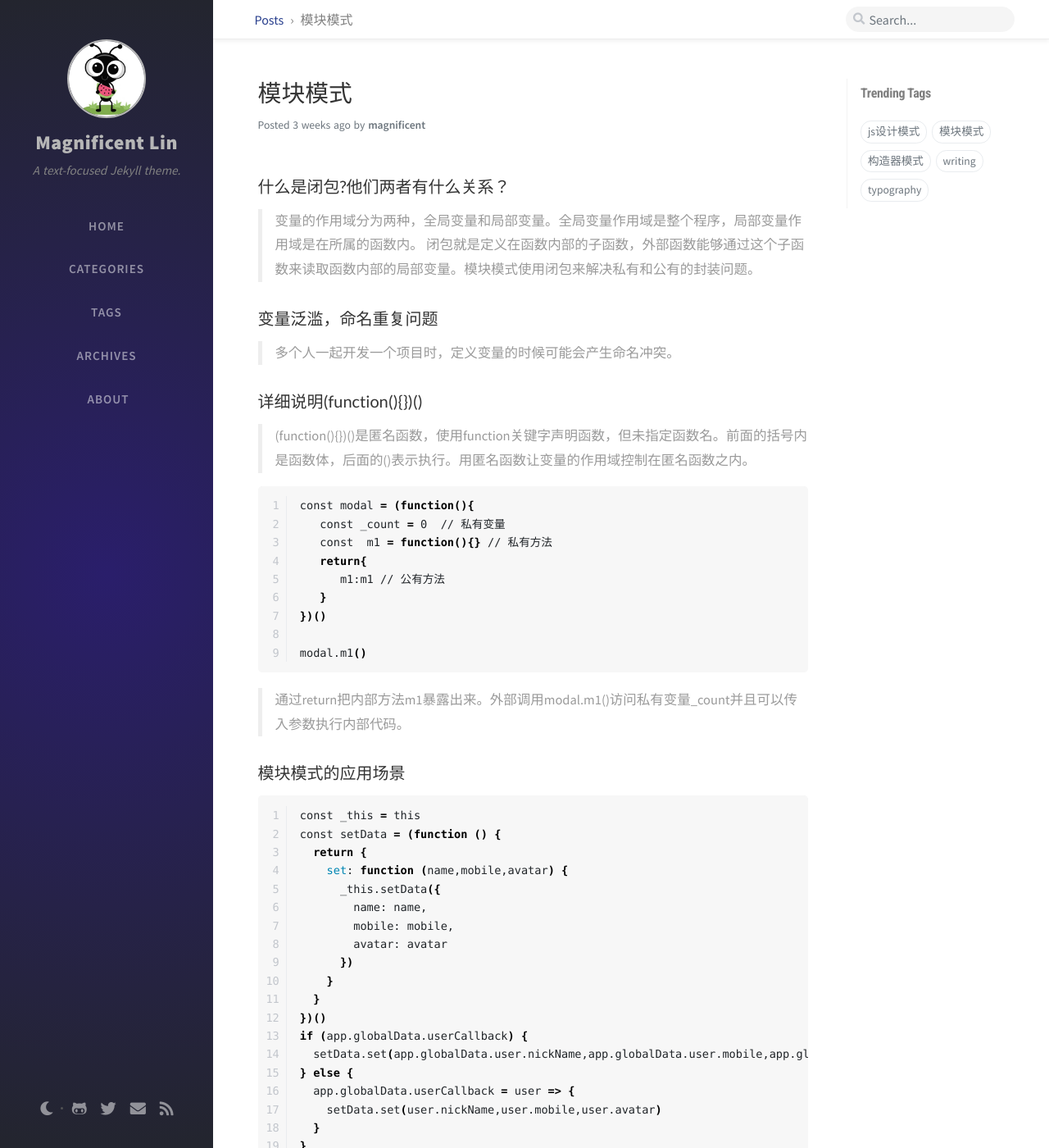
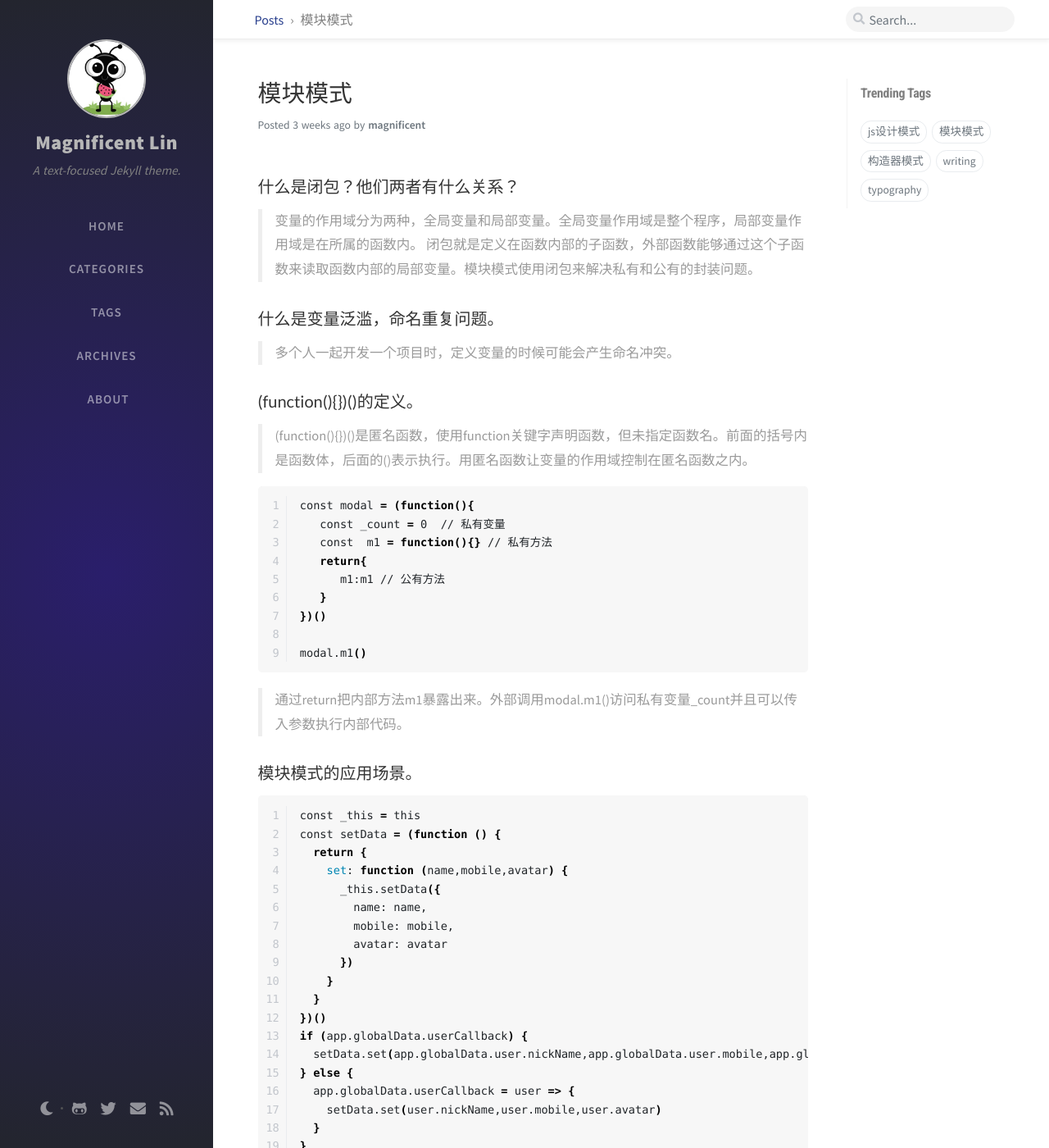
Before and after one commit to magnificentLin/magnificentLin, a Jekyll site: the page built from _posts/2020-04-02-module-mode.md, in a window 1280 px wide and 1400 px high. Shown: the whole window at 82% size. Built offline with Jekyll 4.4.1, drawn with Linux system fonts in a browser that asks for light colours; nearby versions of some CDN libraries; comment, search, counter and statistics services are not loaded.

Commit message:
整理博客内容

````diff
--- a/_posts/2020-04-02-module-mode.md
+++ b/_posts/2020-04-02-module-mode.md
@@ -6,15 +6,15 @@ categories: [Blogging, Tutorial]
 tags: [js设计模式, 模块模式]
 ---
 
-### 什么是闭包?他们两者有什么关系？
+### 什么是闭包？他们两者有什么关系？
 
 > 变量的作用域分为两种，全局变量和局部变量。全局变量作用域是整个程序，局部变量作用域是在所属的函数内。 闭包就是定义在函数内部的子函数，外部函数能够通过这个子函数来读取函数内部的局部变量。模块模式使用闭包来解决私有和公有的封装问题。
 
-### 变量泛滥，命名重复问题
+### 什么是变量泛滥，命名重复问题。
 
 >多个人一起开发一个项目时，定义变量的时候可能会产生命名冲突。
 
-### 详细说明(function(){})()
+### (function(){})()的定义。
 
 >(function(){})()是匿名函数，使用function关键字声明函数，但未指定函数名。前面的括号内是函数体，后面的()表示执行。用匿名函数让变量的作用域控制在匿名函数之内。
 
@@ -32,7 +32,7 @@ modal.m1()
 
 >通过return把内部方法m1暴露出来。外部调用modal.m1()访问私有变量_count并且可以传入参数执行内部代码。
 
-### 模块模式的应用场景
+### 模块模式的应用场景。
 
 ```shell
 const _this = this
````
Also changed, not shown: _posts/2020-04-02-constructor.md (+1 -1 lines).
